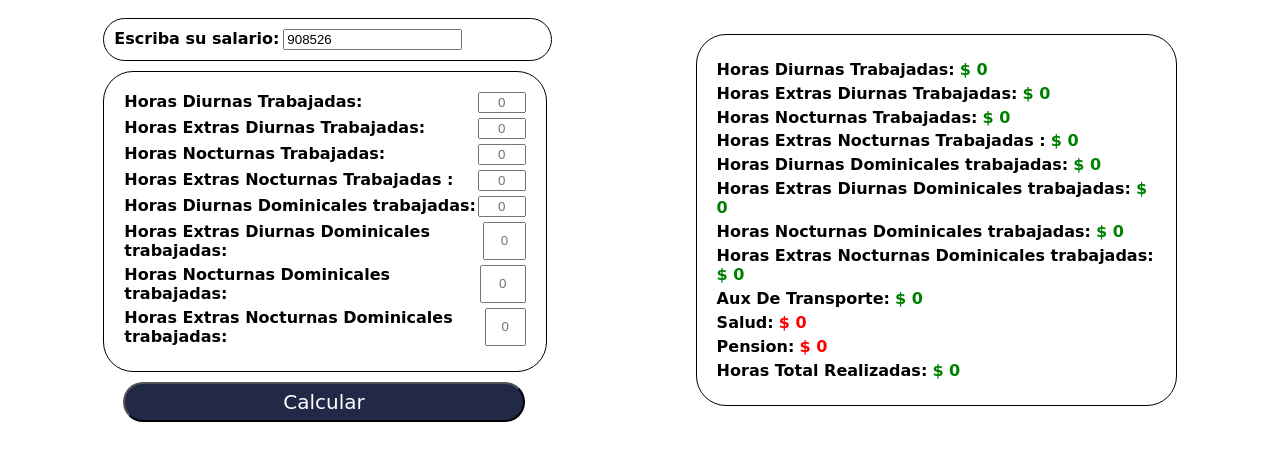
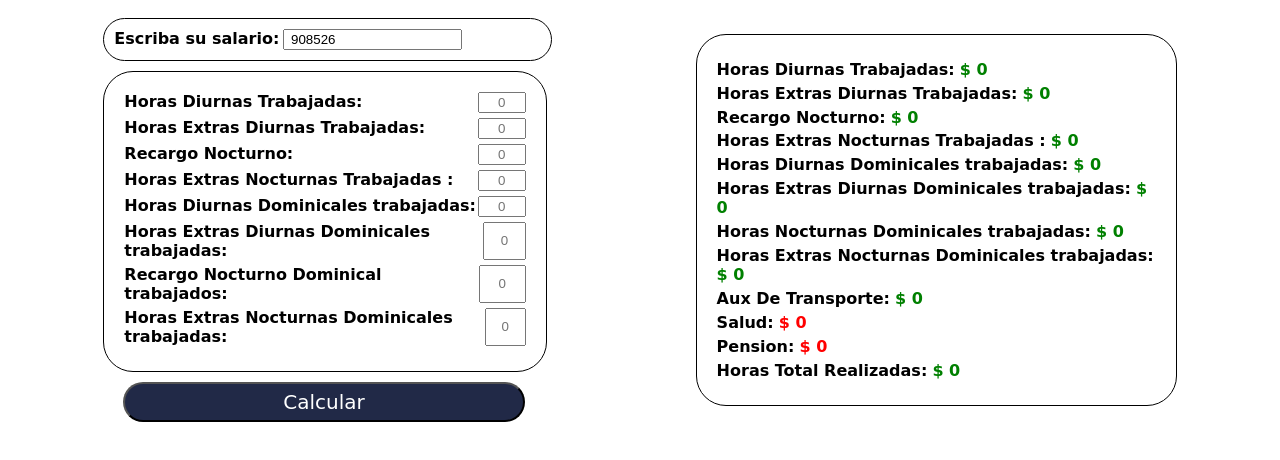
Before and after one commit to chucho49/horasextras, a plain HTML site: page index.html in a window 1280 px wide. Shown: the part 56-516 px from the top of the page. Drawn offline with Linux system fonts and the light colour scheme; a web font is replaced by a local one.

Commit message:
Update index.html

```diff
--- a/index.html
+++ b/index.html
@@ -40,7 +40,7 @@
 
             <div class="form_salario">
                 <label for="">Escriba su salario:</label>
-                <input name="salario" id="salario" type="text" value="908526">
+                <input name="salario" id="salario" type="text" value=" 908526">
             </div>
 
 
@@ -57,7 +57,7 @@
                 </span>
 
                 <span>
-                        <label for="">Horas Nocturnas Trabajadas:</label>
+                        <label for="">Recargo Nocturno:</label>
                         <input id="hnocturnas" type="text" placeholder="0">
                 </span>
 
@@ -77,7 +77,7 @@
                 </span>
 
                 <span>
-                        <label for="">Horas Nocturnas Dominicales trabajadas:</label>
+                        <label for="">Recargo Nocturno Dominical trabajados:</label>
                         <input id="hndominicales" type="text" placeholder="0">
                 </span>
 
@@ -109,7 +109,7 @@
 
                 <span>
 
-                    <label for="">Horas Nocturnas Trabajadas:</label>
+                    <label for="">Recargo Nocturno:</label>
                     <label class="color" id="ho_noc_text" for="">$ 0</label>
 
                 </span>
```
